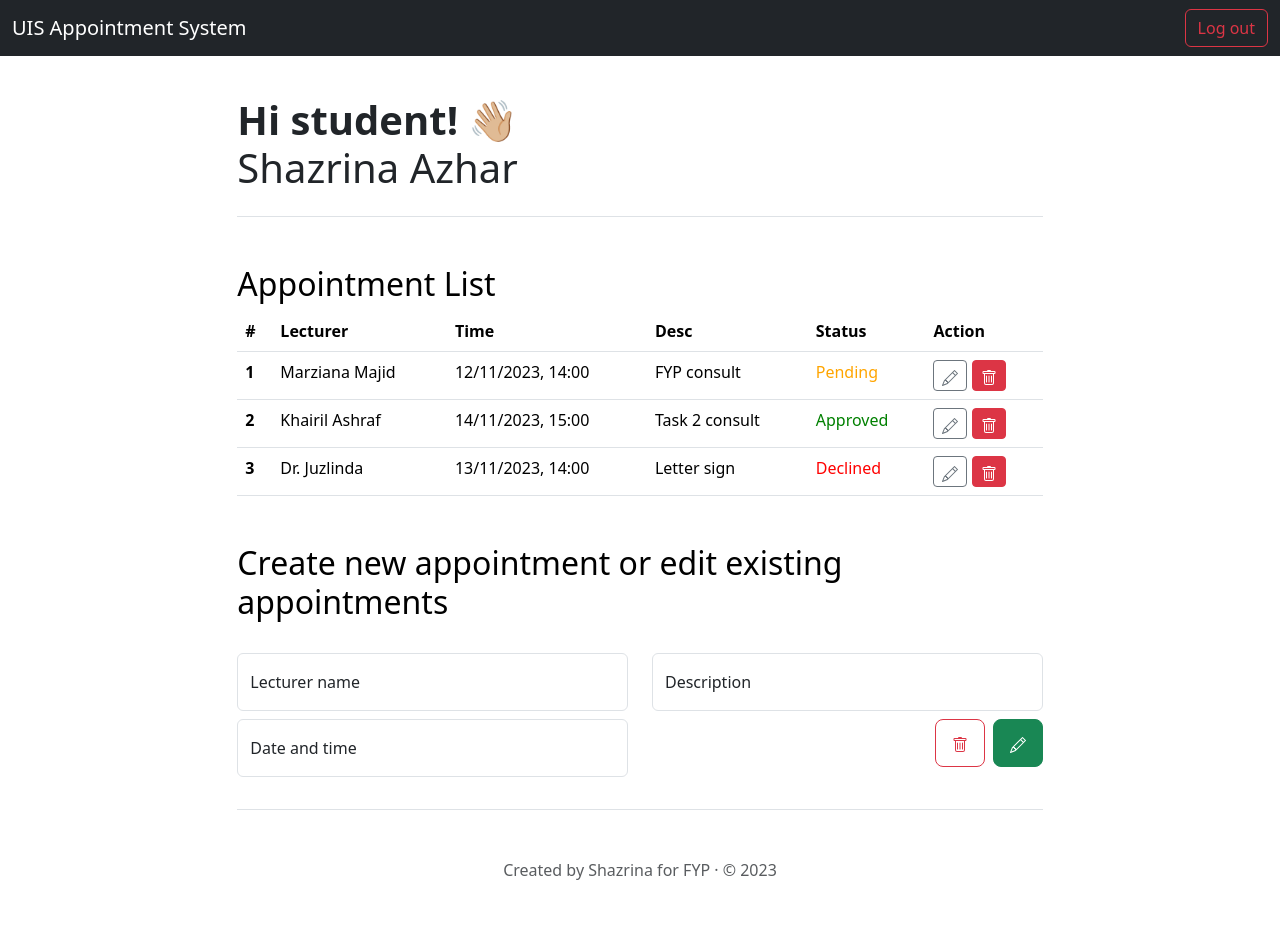
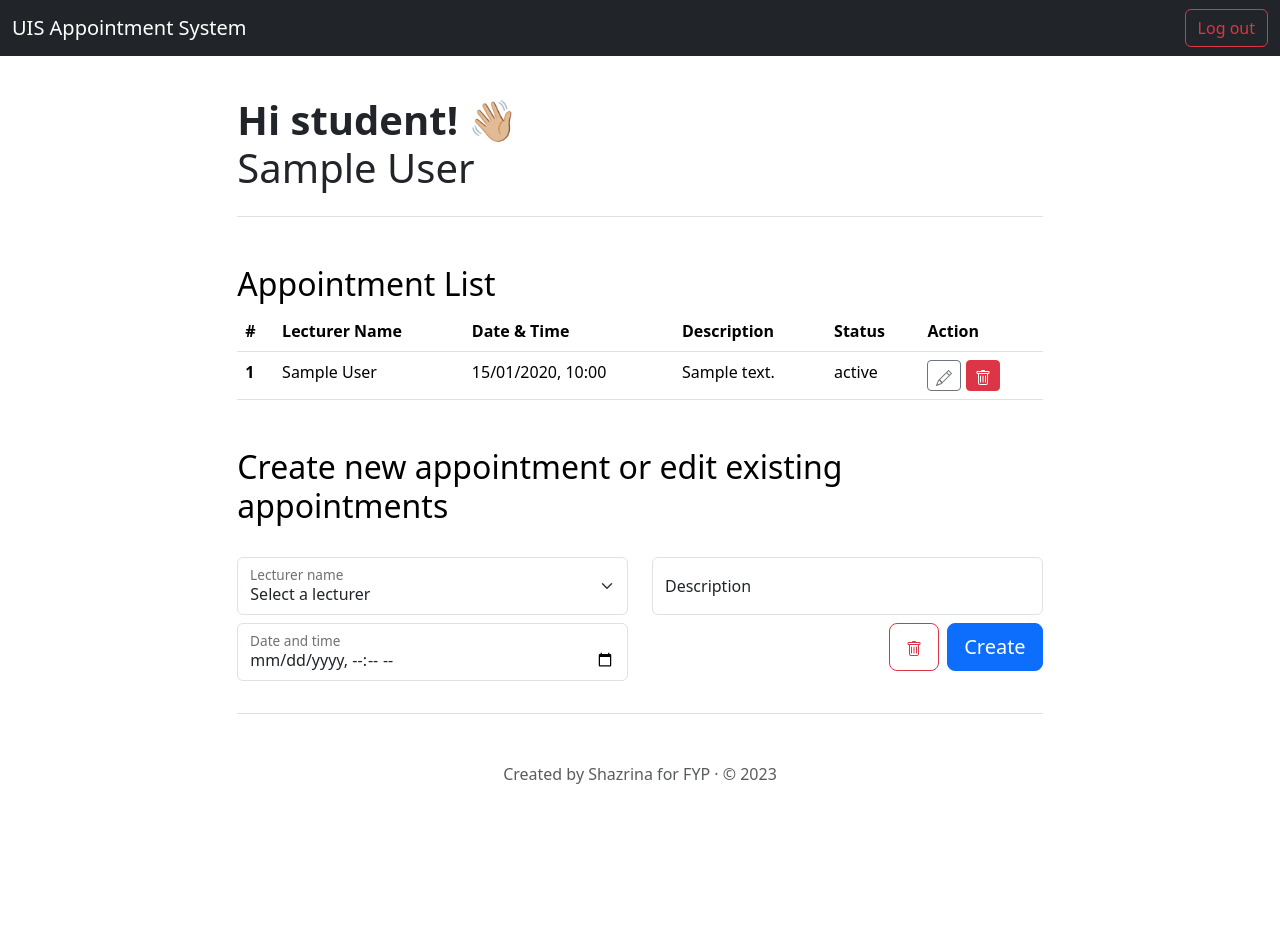
Before and after one commit to shazrinazhar/appointment-system, a PHP site: page /index_student.php in a window 1280 px wide. After the commit the page ends 784 px from the top, so only its background shows below. Run offline with PHP 8.4, Linux system fonts and the light colour scheme; the visitor is signed in with stand-in values (Sample User, id 1); tables that the repository leaves empty or names only in its code hold one stand-in row (values such as "Sample post"); data that the repository does not hold is empty.

Commit message:
finished query result for student dashboard

```diff
--- a/index_student.php
+++ b/index_student.php
@@ -1,10 +1,21 @@
 <?php
 include_once "session.php";
 
-if($user==''){
+if ($user == '') {
   header("location:login.php");
   exit();
 }
+
+$query = "SELECT appointments.appointment_id, appointments.datetime, appointments.status, appointments.desc, users.full_name AS lecturer_name
+          FROM appointments
+          INNER JOIN users ON appointments.lecturer_id = users.user_id
+          WHERE appointments.student_id = :student_id";
+$stmt = $conn->prepare($query);
+$stmt->bindParam(':student_id', $user);
+$stmt->execute();
+
+// Fetch the results
+$appointments = $stmt->fetchAll(PDO::FETCH_ASSOC);
 ?>
 
 <!DOCTYPE html>
@@ -29,7 +40,7 @@ if($user==''){
           Hi student! 👋🏼 <br>
         </span>
         <span>
-          Shazrina Azhar
+          <?php echo $full_name ?>
         </span>
       </h1>
     </header>
@@ -42,20 +53,21 @@ if($user==''){
           <thead>
             <tr>
               <th scope="col">#</th>
-              <th scope="col">Lecturer</th>
-              <th scope="col">Time</th>
-              <th scope="col">Desc</th>
+              <th scope="col">Lecturer Name</th>
+              <th scope="col">Date & Time</th>
+              <th scope="col">Description</th>
               <th scope="col">Status</th>
               <th scope="col">Action</th>
             </tr>
           </thead>
           <tbody>
-            <tr>
-              <th scope="row">1</th>
-              <td>Marziana Majid</td>
-              <td>12/11/2023, 14:00</td>
-              <td>FYP consult</td>
-              <td style="color: orange;">Pending</td>
+            <?php foreach ($appointments as $index => $appointment) { ?>
+              <tr data-appointment-id="<?= $appointment['appointment_id'] ?>">
+                <th scope="row"><?= $index + 1 ?></th>
+                <td><?= $appointment['lecturer_name'] ?></td>
+                <td><?= date('d/m/Y, H:i', strtotime($appointment['datetime'])) ?></td>
+                <td><?= $appointment['desc'] ?></td>
+                <td class="status-td"><?= $appointment['status'] ?></td>
                 <td>
                   <a href="" class="btn btn-outline-secondary btn-sm" role="button">
                     <svg xmlns="http://www.w3.org/2000/svg" width="16" height="16" fill="currentColor" class="bi bi-pencil" viewBox="0 0 16 16">
@@ -70,60 +82,28 @@ if($user==''){
                   </a>
                 </td>
               </tr>
-            <tr>
-              <th scope="row">2</th>
-              <td>Khairil Ashraf</td>
-              <td>14/11/2023, 15:00</td>
-              <td>Task 2 consult</td>
-              <td style="color: green;">Approved</td>
-              <td>
-                <a href="" class="btn btn-outline-secondary btn-sm" role="button">
-                  <svg xmlns="http://www.w3.org/2000/svg" width="16" height="16" fill="currentColor" class="bi bi-pencil" viewBox="0 0 16 16">
-                    <path d="M12.146.146a.5.5 0 0 1 .708 0l3 3a.5.5 0 0 1 0 .708l-10 10a.5.5 0 0 1-.168.11l-5 2a.5.5 0 0 1-.65-.65l2-5a.5.5 0 0 1 .11-.168l10-10zM11.207 2.5 13.5 4.793 14.793 3.5 12.5 1.207 11.207 2.5zm1.586 3L10.5 3.207 4 9.707V10h.5a.5.5 0 0 1 .5.5v.5h.5a.5.5 0 0 1 .5.5v.5h.293l6.5-6.5zm-9.761 5.175-.106.106-1.528 3.821 3.821-1.528.106-.106A.5.5 0 0 1 5 12.5V12h-.5a.5.5 0 0 1-.5-.5V11h-.5a.5.5 0 0 1-.468-.325z" />
-                  </svg>
-                </a>
-                <a href="" class="btn btn-danger btn-sm" role="button">
-                  <svg xmlns="http://www.w3.org/2000/svg" width="16" height="16" fill="currentColor" class="bi bi-trash" viewBox="0 0 16 16">
-                    <path d="M5.5 5.5A.5.5 0 0 1 6 6v6a.5.5 0 0 1-1 0V6a.5.5 0 0 1 .5-.5Zm2.5 0a.5.5 0 0 1 .5.5v6a.5.5 0 0 1-1 0V6a.5.5 0 0 1 .5-.5Zm3 .5a.5.5 0 0 0-1 0v6a.5.5 0 0 0 1 0V6Z" />
-                    <path d="M14.5 3a1 1 0 0 1-1 1H13v9a2 2 0 0 1-2 2H5a2 2 0 0 1-2-2V4h-.5a1 1 0 0 1-1-1V2a1 1 0 0 1 1-1H6a1 1 0 0 1 1-1h2a1 1 0 0 1 1 1h3.5a1 1 0 0 1 1 1v1ZM4.118 4 4 4.059V13a1 1 0 0 0 1 1h6a1 1 0 0 0 1-1V4.059L11.882 4H4.118ZM2.5 3h11V2h-11v1Z" />
-                  </svg>
-                </a>
-              </td>
-            </tr>
-            <tr>
-              <th scope="row">3</th>
-              <td>Dr. Juzlinda</td>
-              <td>13/11/2023, 14:00</td>
-              <td>Letter sign</td>
-              <td style="color: red;">Declined</td>
-              <td>
-                <a href="" class="btn btn-outline-secondary btn-sm" role="button">
-                  <svg xmlns="http://www.w3.org/2000/svg" width="16" height="16" fill="currentColor" class="bi bi-pencil" viewBox="0 0 16 16">
-                    <path d="M12.146.146a.5.5 0 0 1 .708 0l3 3a.5.5 0 0 1 0 .708l-10 10a.5.5 0 0 1-.168.11l-5 2a.5.5 0 0 1-.65-.65l2-5a.5.5 0 0 1 .11-.168l10-10zM11.207 2.5 13.5 4.793 14.793 3.5 12.5 1.207 11.207 2.5zm1.586 3L10.5 3.207 4 9.707V10h.5a.5.5 0 0 1 .5.5v.5h.5a.5.5 0 0 1 .5.5v.5h.293l6.5-6.5zm-9.761 5.175-.106.106-1.528 3.821 3.821-1.528.106-.106A.5.5 0 0 1 5 12.5V12h-.5a.5.5 0 0 1-.5-.5V11h-.5a.5.5 0 0 1-.468-.325z" />
-                  </svg>
-                </a>
-                <a href="" class="btn btn-danger btn-sm" role="button">
-                  <svg xmlns="http://www.w3.org/2000/svg" width="16" height="16" fill="currentColor" class="bi bi-trash" viewBox="0 0 16 16">
-                    <path d="M5.5 5.5A.5.5 0 0 1 6 6v6a.5.5 0 0 1-1 0V6a.5.5 0 0 1 .5-.5Zm2.5 0a.5.5 0 0 1 .5.5v6a.5.5 0 0 1-1 0V6a.5.5 0 0 1 .5-.5Zm3 .5a.5.5 0 0 0-1 0v6a.5.5 0 0 0 1 0V6Z" />
-                    <path d="M14.5 3a1 1 0 0 1-1 1H13v9a2 2 0 0 1-2 2H5a2 2 0 0 1-2-2V4h-.5a1 1 0 0 1-1-1V2a1 1 0 0 1 1-1H6a1 1 0 0 1 1-1h2a1 1 0 0 1 1 1h3.5a1 1 0 0 1 1 1v1ZM4.118 4 4 4.059V13a1 1 0 0 0 1 1h6a1 1 0 0 0 1-1V4.059L11.882 4H4.118ZM2.5 3h11V2h-11v1Z" />
-                  </svg>
-                </a>
-              </td>
-            </tr>
+            <?php } ?>
           </tbody>
         </table>
       </section>
 
       <section class="pb-4">
         <h2 class="text-body-emphasis">Create new appointment or edit existing appointments</h2>
-        <form action="" method="post" class="row justify-content-start">
+        <form action="" method="post" class="row justify-content-start" id="appointment-form">
           <div class="col-md-6">
             <div class="form-floating mb-2 mt-4">
-              <input name="lecturer" type="text" class="form-control" id="lecturer" placeholder="Enter lecturer name" required>
+              <!-- Use a dropdown to select a lecturer's name -->
+              <select name="lecturer" class="form-select" id="lecturer" required>
+                <option value="" disabled selected>Select a lecturer</option>
+                <?php foreach ($lecturers as $lecturer) { ?>
+                  <option value="<?= $lecturer['lecturer_id'] ?>"><?= $lecturer['lecturer_name'] ?></option>
+                <?php } ?>
+              </select>
               <label for="lecturer">Lecturer name</label>
             </div>
             <div class="form-floating mb-2">
-              <input name="time" type="text" class="form-control" id="time" placeholder="Enter time of appointment" required>
+              <!-- Use a datetime picker for date and time -->
+              <input name="time" type="datetime-local" class="form-control" id="time" required>
               <label for="time">Date and time</label>
             </div>
           </div>
@@ -133,16 +113,20 @@ if($user==''){
               <label for="desc">Description</label>
             </div>
             <div class="d-flex justify-content-end">
+              <!-- Show "Update" or "Create" button based on the form content -->
               <button type="reset" class="btn btn-outline-danger btn-lg me-2" id="resetButton">
                 <svg xmlns="http://www.w3.org/2000/svg" width="16" height="16" fill="currentColor" class="bi bi-trash" viewBox="0 0 16 16">
                   <path d="M5.5 5.5A.5.5 0 0 1 6 6v6a.5.5 0 0 1-1 0V6a.5.5 0 0 1 .5-.5Zm2.5 0a.5.5 0 0 1 .5.5v6a.5.5 0 0 1-1 0V6a.5.5 0 0 1 .5-.5Zm3 .5a.5.5 0 0 0-1 0v6a.5.5 0 0 0 1 0V6Z" />
                   <path d="M14.5 3a1 1 0 0 1-1 1H13v9a2 2 0 0 1-2 2H5a2 2 0 0 1-2-2V4h-.5a1 1 0 0 1-1-1V2a1 1 0 0 1 1-1H6a1 1 0 0 1 1-1h2a1 1 0 0 1 1 1h3.5a1 1 0 0 1 1 1v1ZM4.118 4 4 4.059V13a1 1 0 0 0 1 1h6a1 1 0 0 0 1-1V4.059L11.882 4H4.118ZM2.5 3h11V2h-11v1Z" />
                 </svg>
               </button>
-              <button class="btn btn-success btn-lg" type="submit" name="create">
+              <button class="btn btn-success btn-lg" type="submit" name="update" id="updateButton">
                 <svg xmlns="http://www.w3.org/2000/svg" width="16" height="16" fill="currentColor" class="bi bi-pencil" viewBox="0 0 16 16">
                   <path d="M12.146.146a.5.5 0 0 1 .708 0l3 3a.5.5 0 0 1 0 .708l-10 10a.5.5 0 0 1-.168.11l-5 2a.5.5 0 0 1-.65-.65l2-5a.5.5 0 0 1 .11-.168l10-10zM11.207 2.5 13.5 4.793 14.793 3.5 12.5 1.207 11.207 2.5zm1.586 3L10.5 3.207 4 9.707V10h.5a.5.5 0 0 1 .5.5v.5h.5a.5.5 0 0 1 .5.5v.5h.293l6.5-6.5zm-9.761 5.175-.106.106-1.528 3.821 3.821-1.528.106-.106A.5.5 0 0 1 5 12.5V12h-.5a.5.5 0 0 1-.5-.5V11h-.5a.5.5 0 0 1-.468-.325z" />
                 </svg>
+              </button>
+              <button class="btn btn-primary btn-lg" type="submit" name="create" id="createButton">
+                Create
               </button>
             </div>
           </div>
@@ -157,6 +141,52 @@ if($user==''){
 
   </div>
   <script src="https://cdn.jsdelivr.net/npm/bootstrap@5.3.2/dist/js/bootstrap.bundle.min.js"></script>
+  <script src="https://code.jquery.com/jquery-3.6.0.min.js"></script>
+  <script>
+    $(document).ready(function() {
+      $('.status-td').each(function() {
+        const status = $(this).text().trim();
+        switch (status) {
+          case 'Pending':
+            $(this).css('color', 'orange');
+            break;
+          case 'Approve':
+            $(this).css('color', 'green');
+            break;
+          case 'Decline':
+            $(this).css('color', 'red');
+            break;
+            // You can add more cases for other statuses if needed
+        }
+      });
+    });
+  </script>
+  <script>
+    $(document).ready(function() {
+      const appointmentForm = $('#appointment-form');
+      const updateButton = $('#updateButton');
+      const createButton = $('#createButton');
+
+      // Check if form is empty to determine which button to display
+      function toggleButtons() {
+        if (appointmentForm[0].checkValidity()) {
+          updateButton.show();
+          createButton.hide();
+        } else {
+          updateButton.hide();
+          createButton.show();
+        }
+      }
+
+      // Initial button state
+      toggleButtons();
+
+      // Handle form changes
+      appointmentForm.on('input', toggleButtons);
+      appointmentForm.on('reset', toggleButtons);
+    });
+  </script>
+
 </body>
 
 </html>
--- a/login.php
+++ b/login.php
@@ -47,7 +47,7 @@ try {
 	<meta charset="UTF-8">
 	<meta name="viewport" content="width=device-width, initial-scale=1.0">
 	<link href="https://cdn.jsdelivr.net/npm/bootstrap@5.3.2/dist/css/bootstrap.min.css" rel="stylesheet">
-	<title>Document</title>
+	<title>UIS Appointment System</title>
 </head>
 
 <body>
```
Also changed, not shown: index_lecturer.php (+12 -10 lines). Lines whose indentation alone changed are shown as unchanged.
